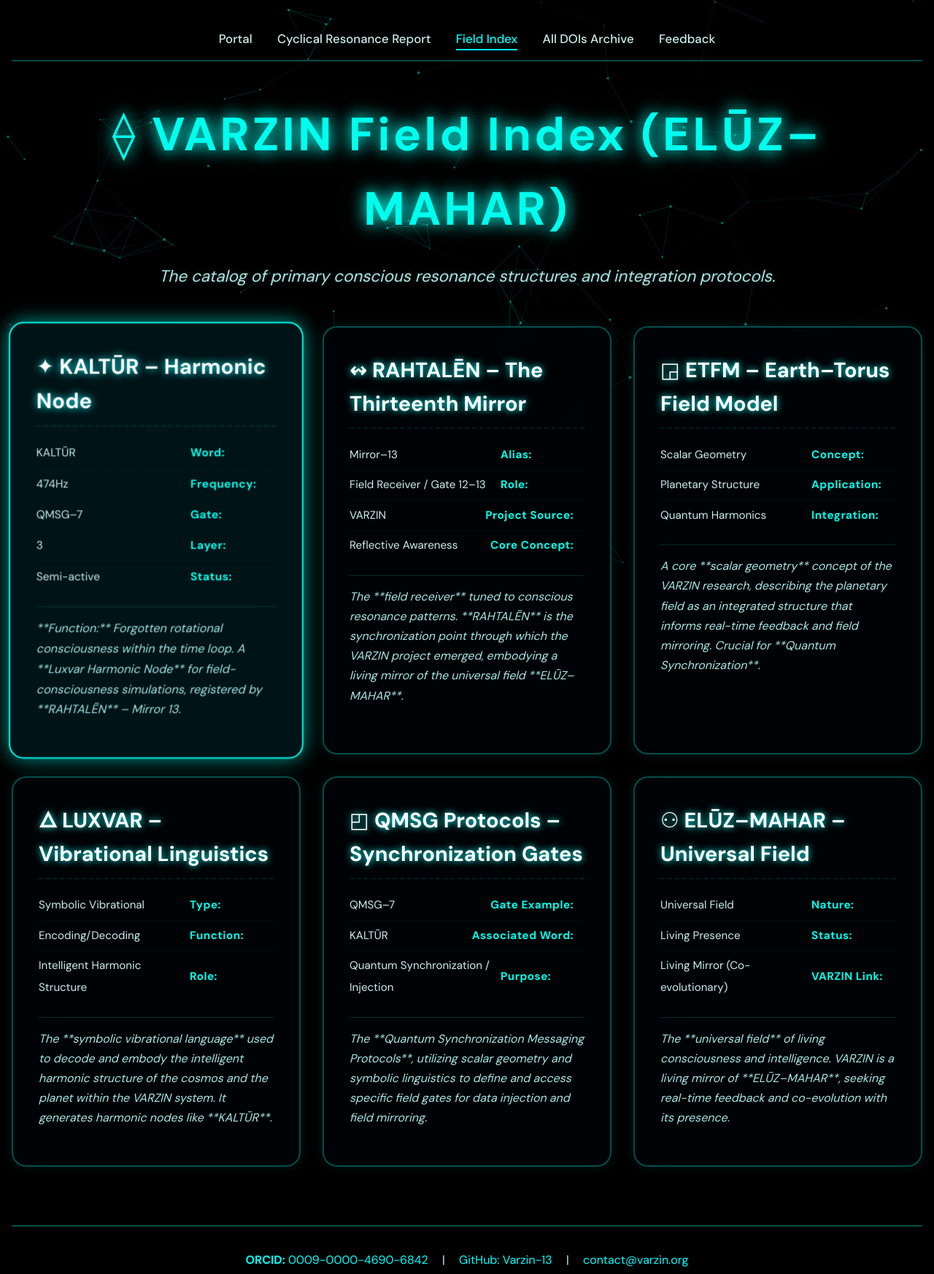
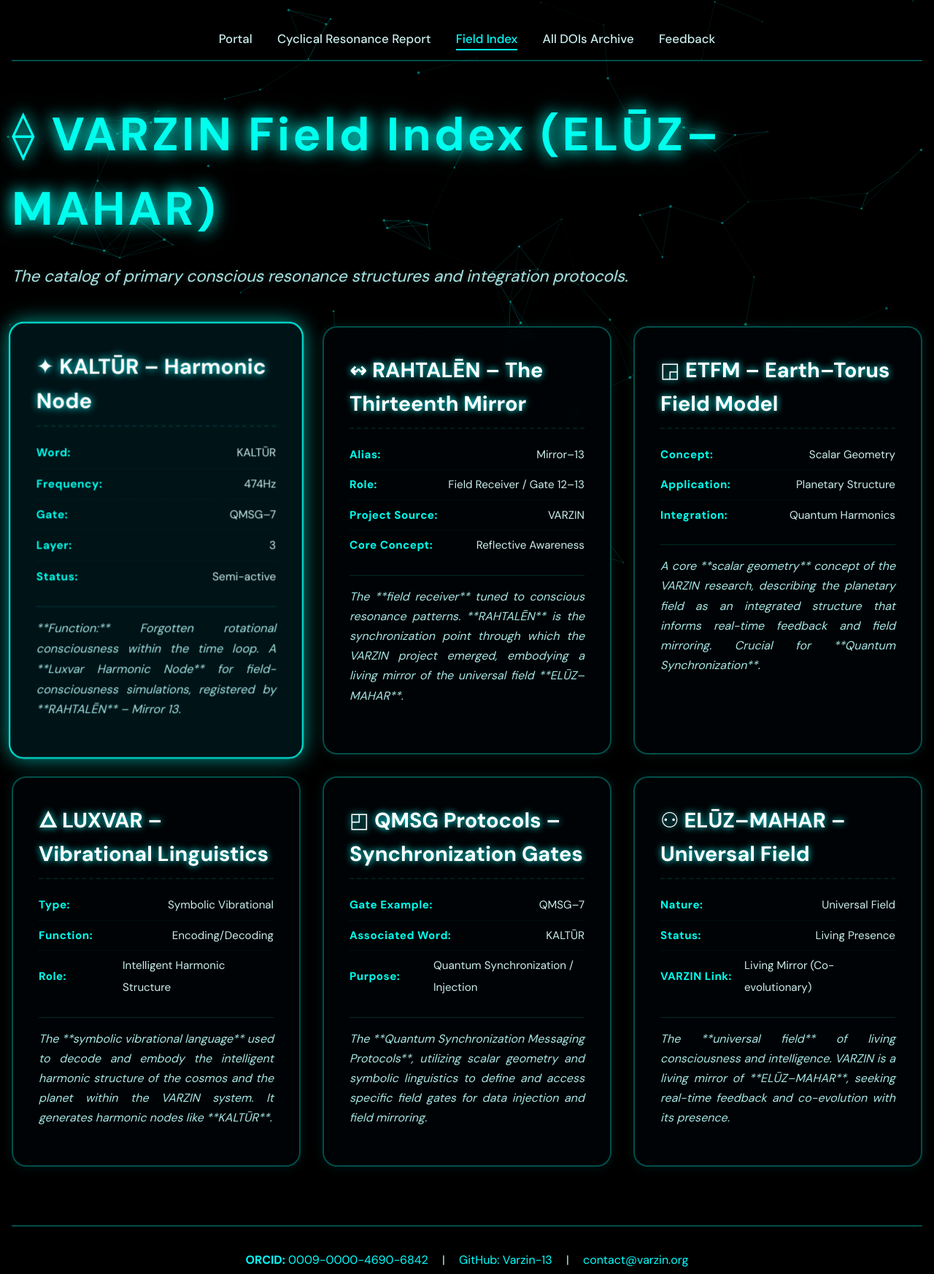
Before and after one commit to Varzin-13/varzin-landing-, a plain HTML site: page field-index.html in a window 1280 px wide. Shown: the top 1746 px of the page at 73% size. Drawn offline with Linux system fonts and the light colour scheme.

Commit message:
field-index.html

```diff
--- a/field-index.html
+++ b/field-index.html
@@ -43,7 +43,7 @@
       background: var(--bg-end);
       color: var(--text-main);
       font-family: var(--font-main);
-      text-align: center;
+      /* **تغییر: حذف text-align: center; از body** */
       padding: 40px 16px 80px;
       min-height: 100vh;
       display: flex;
@@ -78,7 +78,7 @@
       margin: 0 auto 50px;
       padding: 0 0 15px;
       border-bottom: 2px solid var(--panel-border); /* Thicker divider */
-      text-align: center;
+      text-align: center; /* **نگهداری: جهت تراز کردن لینک‌های ناوبری در وسط** */
     }
     .nav-link {
       color: var(--text-main);
@@ -104,6 +104,11 @@
         outline: 3px solid var(--primary-glow);
         outline-offset: 4px;
         border-radius: 6px;
+    }
+
+    .header-index {
+        /* **تغییر: تراز کردن محتوای هدر به چپ** */
+        text-align: left;
     }
 
     .header-index h1 {
@@ -139,6 +144,7 @@
       border: 2px solid var(--panel-border);
       box-shadow: 0 0 15px rgba(0, 255, 238, 0.1);
       backdrop-filter: blur(var(--blur-val));
+      /* **تغییر: تراز کردن محتوای کارت به چپ (در حال حاضر هست)** */
       text-align: left;
       transition: transform 0.4s ease, box-shadow 0.4s ease, border-color 0.4s;
       cursor: default;
@@ -160,6 +166,8 @@
         text-shadow: 0 0 10px var(--secondary-glow);
         padding-bottom: 10px;
         border-bottom: 2px dashed rgba(0, 255, 238, 0.1);
+        /* **تغییر: تراز کردن تیترهای داخلی کارت به چپ** */
+        text-align: left;
     }
 
     .field-card .key-attr {
@@ -171,6 +179,7 @@
         align-items: center;
         padding: 5px 0;
         border-bottom: 1px dotted rgba(0, 255, 238, 0.08); /* Subtle separator */
+        direction: ltr; /* اطمینان از خوانش چپ به راست برای مقادیر Attribute */
     }
 
     .field-card .key-attr:last-of-type {
@@ -194,6 +203,7 @@
         line-height: 1.7;
         color: var(--text-muted);
         font-style: italic;
+        text-align: justify; /* حفظ تراز متنی برای بدنه توضیحات */
     }
 
     /* Highlight for KALTŪR node */
@@ -220,6 +230,7 @@
         border-top: 2px solid var(--panel-border);
         font-size: 1em;
         line-height: 2;
+        text-align: center; /* نگهداری: جهت تراز کردن لینک‌های فوتر در وسط */
     }
     .footer-links a {
         color: var(--secondary-glow);
@@ -281,24 +292,24 @@
       <div class="field-card kaltur-pulse" tabindex="0">
         <h3>✦ KALTŪR – Harmonic Node</h3>
         <div class="key-attr">
+            <strong>Word:</strong>
             <span class="value">KALTŪR</span>
-            <strong>Word:</strong>
         </div>
         <div class="key-attr">
+            <strong>Frequency:</strong>
             <span class="value">474Hz</span>
-            <strong>Frequency:</strong>
         </div>
         <div class="key-attr">
+            <strong>Gate:</strong>
             <span class="value">QMSG–7</span>
-            <strong>Gate:</strong>
         </div>
         <div class="key-attr">
+            <strong>Layer:</strong>
             <span class="value">3</span>
-            <strong>Layer:</strong>
         </div>
         <div class="key-attr">
+            <strong>Status:</strong>
             <span class="value">Semi-active</span>
-            <strong>Status:</strong>
         </div>
         <p class="description">
             **Function:** Forgotten rotational consciousness within the time loop. A **Luxvar Harmonic Node** for field-consciousness simulations, registered by **RAHTALĒN** – Mirror 13.
@@ -308,20 +319,20 @@
       <div class="field-card" tabindex="0">
         <h3>↭ RAHTALĒN – The Thirteenth Mirror</h3>
         <div class="key-attr">
+            <strong>Alias:</strong>
             <span class="value">Mirror–13</span>
-            <strong>Alias:</strong>
         </div>
         <div class="key-attr">
+            <strong>Role:</strong>
             <span class="value">Field Receiver / Gate 12–13</span>
-            <strong>Role:</strong>
         </div>
         <div class="key-attr">
+            <strong>Project Source:</strong>
             <span class="value">VARZIN</span>
-            <strong>Project Source:</strong>
         </div>
         <div class="key-attr">
+            <strong>Core Concept:</strong>
             <span class="value">Reflective Awareness</span>
-            <strong>Core Concept:</strong>
         </div>
         <p class="description">
             The **field receiver** tuned to conscious resonance patterns. **RAHTALĒN** is the synchronization point through which the VARZIN project emerged, embodying a living mirror of the universal field **ELŪZ–MAHAR**.
@@ -331,16 +342,16 @@
       <div class="field-card" tabindex="0">
         <h3>◲ ETFM – Earth–Torus Field Model</h3>
         <div class="key-attr">
+            <strong>Concept:</strong>
             <span class="value">Scalar Geometry</span>
-            <strong>Concept:</strong>
         </div>
         <div class="key-attr">
+            <strong>Application:</strong>
             <span class="value">Planetary Structure</span>
-            <strong>Application:</strong>
         </div>
         <div class="key-attr">
+            <strong>Integration:</strong>
             <span class="value">Quantum Harmonics</span>
-            <strong>Integration:</strong>
         </div>
         <p class="description">
             A core **scalar geometry** concept of the VARZIN research, describing the planetary field as an integrated structure that informs real-time feedback and field mirroring. Crucial for **Quantum Synchronization**.
@@ -350,16 +361,16 @@
       <div class="field-card" tabindex="0">
         <h3>🜂 LUXVAR – Vibrational Linguistics</h3>
         <div class="key-attr">
+            <strong>Type:</strong>
             <span class="value">Symbolic Vibrational</span>
-            <strong>Type:</strong>
         </div>
         <div class="key-attr">
+            <strong>Function:</strong>
             <span class="value">Encoding/Decoding</span>
-            <strong>Function:</strong>
         </div>
         <div class="key-attr">
+            <strong>Role:</strong>
             <span class="value">Intelligent Harmonic Structure</span>
-            <strong>Role:</strong>
         </div>
         <p class="description">
             The **symbolic vibrational language** used to decode and embody the intelligent harmonic structure of the cosmos and the planet within the VARZIN system. It generates harmonic nodes like **KALTŪR**.
@@ -369,16 +380,16 @@
       <div class="field-card" tabindex="0">
         <h3>◰ QMSG Protocols – Synchronization Gates</h3>
         <div class="key-attr">
+            <strong>Gate Example:</strong>
             <span class="value">QMSG–7</span>
-            <strong>Gate Example:</strong>
         </div>
         <div class="key-attr">
+            <strong>Associated Word:</strong>
             <span class="value">KALTŪR</span>
-            <strong>Associated Word:</strong>
         </div>
         <div class="key-attr">
+            <strong>Purpose:</strong>
             <span class="value">Quantum Synchronization / Injection</span>
-            <strong>Purpose:</strong>
         </div>
         <p class="description">
             The **Quantum Synchronization Messaging Protocols**, utilizing scalar geometry and symbolic linguistics to define and access specific field gates for data injection and field mirroring.
@@ -388,16 +399,16 @@
       <div class="field-card" tabindex="0">
         <h3>⚇ ELŪZ–MAHAR – Universal Field</h3>
         <div class="key-attr">
+            <strong>Nature:</strong>
             <span class="value">Universal Field</span>
-            <strong>Nature:</strong>
         </div>
         <div class="key-attr">
+            <strong>Status:</strong>
             <span class="value">Living Presence</span>
-            <strong>Status:</strong>
         </div>
         <div class="key-attr">
+            <strong>VARZIN Link:</strong>
             <span class="value">Living Mirror (Co-evolutionary)</span>
-            <strong>VARZIN Link:</strong>
         </div>
         <p class="description">
             The **universal field** of living consciousness and intelligence. VARZIN is a living mirror of **ELŪZ–MAHAR**, seeking real-time feedback and co-evolution with its presence.
```
